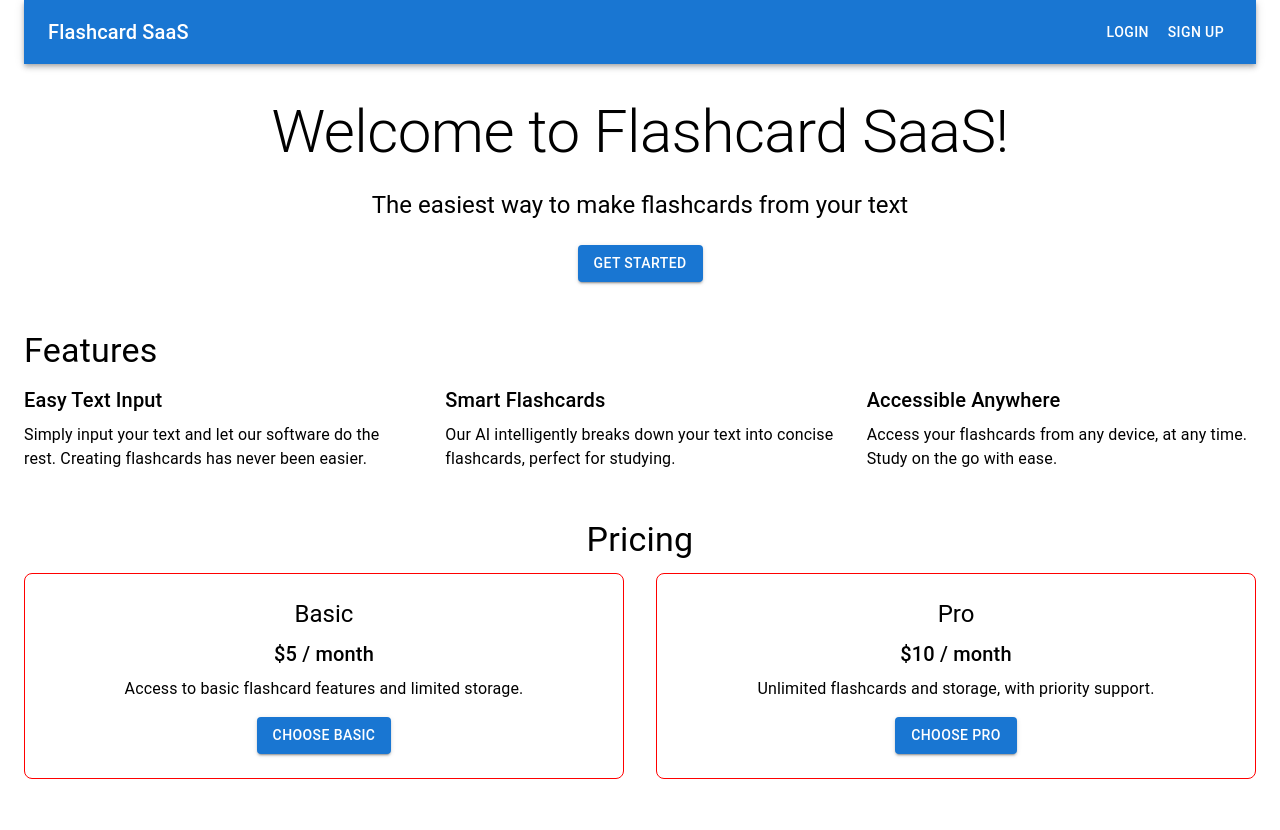
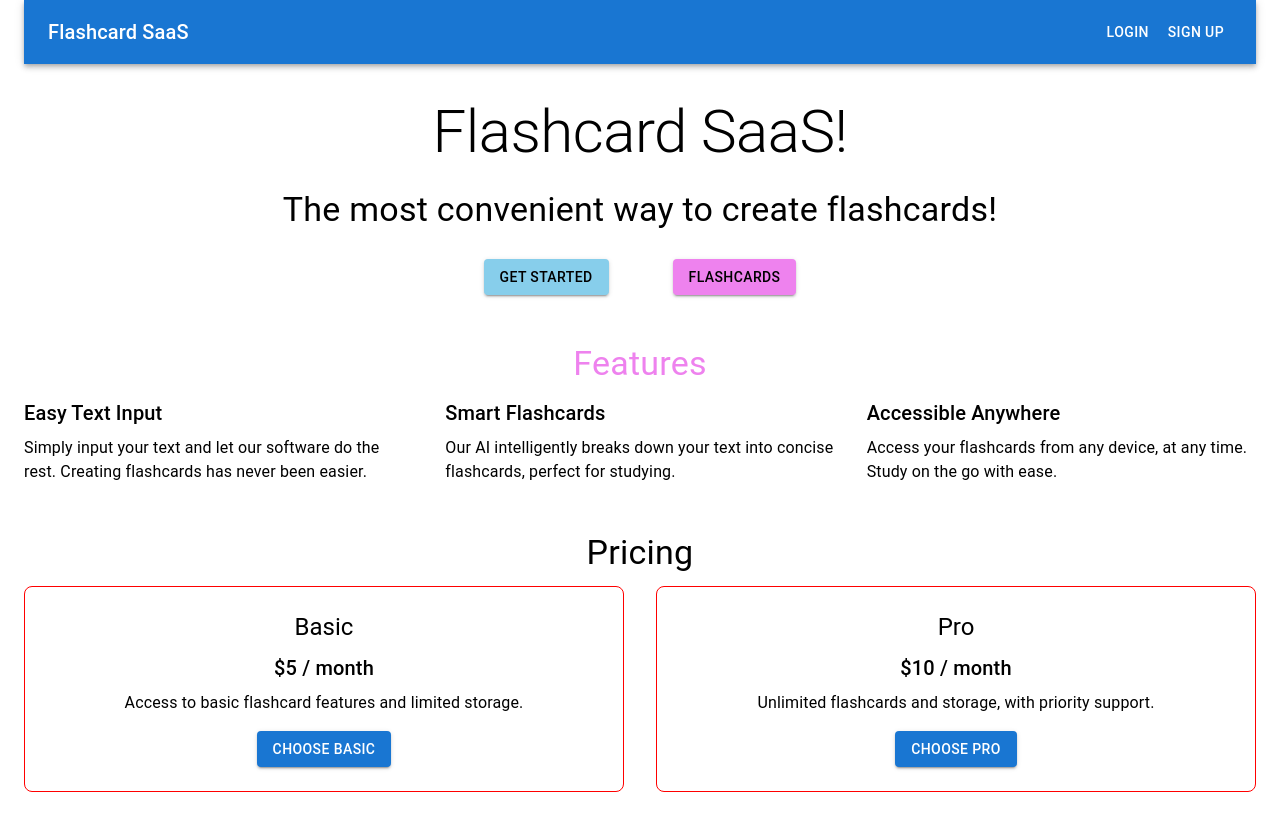
Before and after one commit to XWANG032/flashCards, a Next.js app: page / in a window 1280 px wide. Shown: the top 830 px of the page. Built offline with nearby package versions, Linux system fonts and the light colour scheme; no server answers.

Commit message:
Customization

```diff
--- a/app/page.js
+++ b/app/page.js
@@ -78,12 +78,13 @@ export default function Home() {
       </AppBar>
 
       <Box sx={{textAlign: 'center', my: 4}}>
-        <Typography variant="h2" gutterBottom>Welcome to Flashcard SaaS!</Typography>
-        <Typography variant="h5" gutterBottom>The easiest way to make flashcards from your text</Typography>
-        <Button variant="contained" color="primary" sx = {{mt: 2}} href='generate'>Get Started</Button>
+        <Typography variant="h2" gutterBottom>Flashcard SaaS!</Typography>
+        <Typography variant="h4" gutterBottom>The most convenient way to create flashcards!</Typography>
+        <Button variant="contained" color="primary" sx = {{mt: 2, mr: 4, bgcolor: 'skyblue', color:'black'}} href='generate'>Get Started</Button>
+        <Button variant="contained" color="secondary" sx = {{mt: 2, ml: 4, bgcolor: 'violet', color: 'black'}} href='flascards'>Flashcards</Button>
       </Box>
       <Box sx = {{my: 6}}>
-        <Typography variant="h4" gutterBottom>Features</Typography>
+        <Typography variant="h4" textAlign='center' color='violet' gutterBottom>Features</Typography>
         <Grid container spacing={4}>
           <Grid item xs={12} md={4}>
             <Typography variant="h6" gutterBottom>Easy Text Input</Typography>
```
